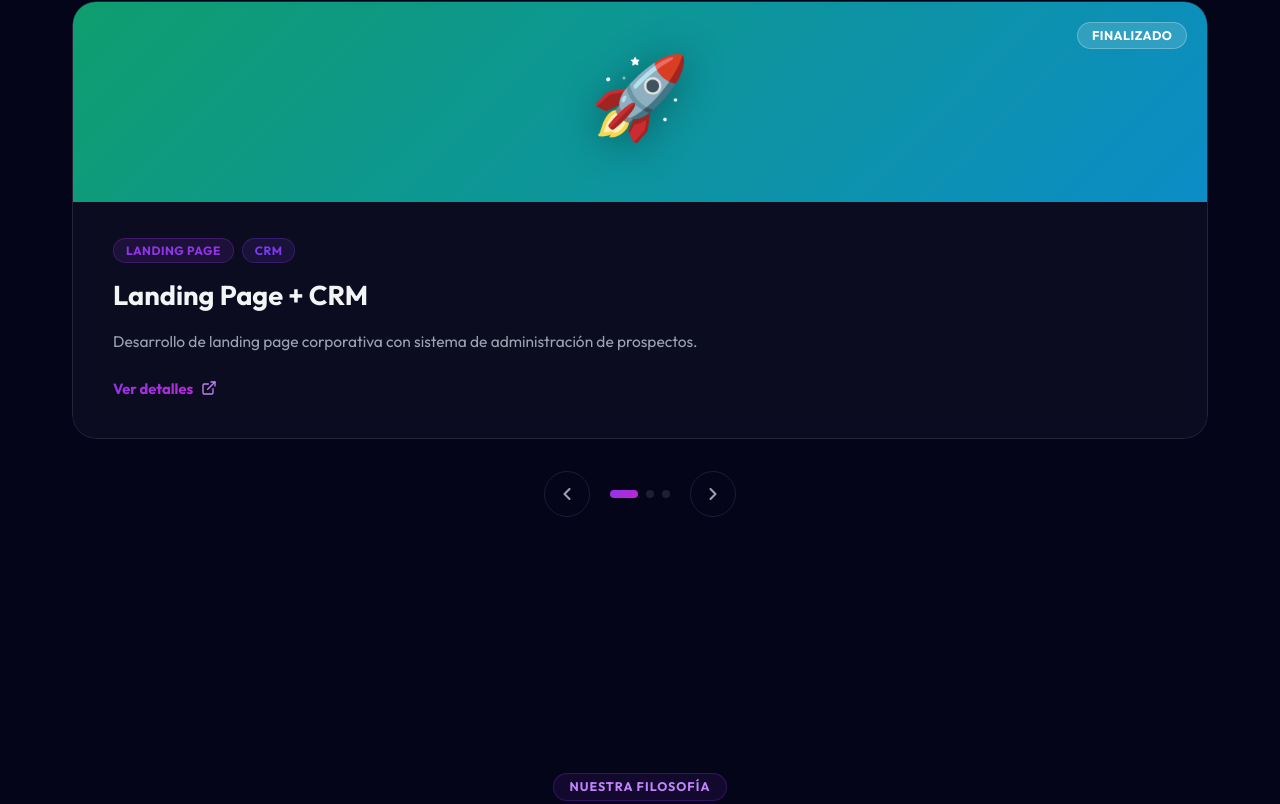
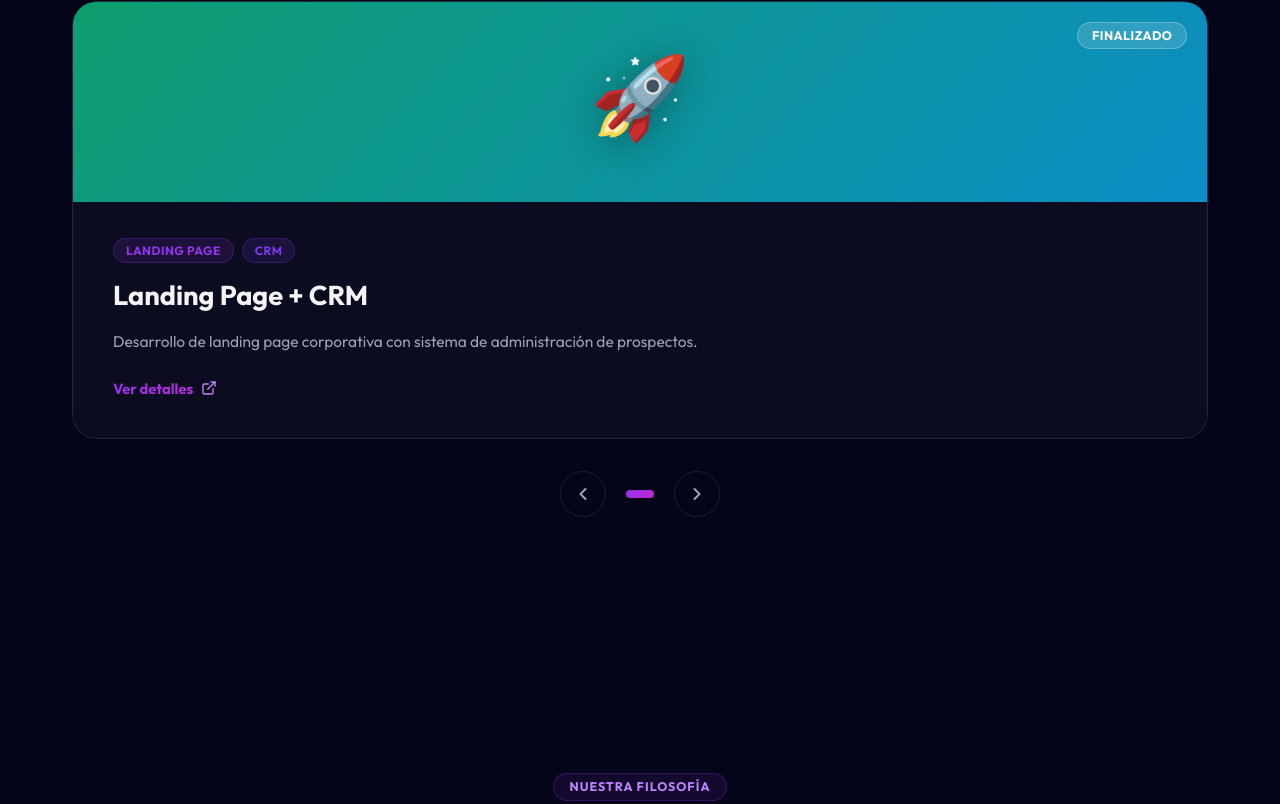
Before and after one commit to Ulises-Mendiola/Click-Go, a React (Vite) app: page / in a window 1280 px wide. Shown: the part 4709-5513 px from the top of the page. Built offline with nearby package versions, Linux system fonts and the light colour scheme.

Commit message:
Datos reales en el pryectos-landing

```diff
--- a/src/components/Projects/Projects.jsx
+++ b/src/components/Projects/Projects.jsx
@@ -139,23 +139,14 @@ const Projects = () => {
     const trackRef = useRef(null);
     const headerRef = useScrollReveal({ threshold: 0.2 });
 
-    // Merging initial mock data with CRM data
-    const staticProjects = [
-        { id: 's1', title: 'Renova Inmobiliaria', tags: ['Landing Page', 'CRM'], emoji: '🏠', gradient: 'linear-gradient(135deg, #9333ea 0%, #c026d3 100%)', result: '+40% leads', description: 'Landing de alta conversión con sistema de gestión de prospectos integrado. Aumentó leads calificados en un 40% en el primer mes.', cliente: 'Renova S.A.' },
-        { id: 's2', title: 'LogiExpress MX', tags: ['Dashboard', 'CMS'], emoji: '🚚', gradient: 'linear-gradient(135deg, #0ea5e9 0%, #7c3aed 100%)', result: '-60% tiempo manual', description: 'Panel de control logístico con seguimiento en tiempo real, gestión de rutas y reportes automáticos.', cliente: 'LogiExpress' },
-    ];
-
-    const displayProjects = [
-        ...proyectos.map(p => ({
+    const displayProjects = proyectos.map(p => ({
         ...p,
         title: p.nombre,
         emoji: '🚀',
         gradient: p.estado === 'finalizado' ? 'linear-gradient(135deg, #10b981 0%, #0ea5e9 100%)' : 'linear-gradient(135deg, #7c3aed 0%, #9333ea 100%)',
         result: p.estado.toUpperCase(),
         tags: (p.tags && p.tags.length > 0) ? p.tags : ['Desarrollo Web']
-        })),
-        ...staticProjects
-    ];
+    }));
 
     const total = displayProjects.length;
     const prev = useCallback(() => setCurrent(c => (c - 1 + total) % total), [total]);
```
Lines whose indentation alone changed are shown as unchanged.
